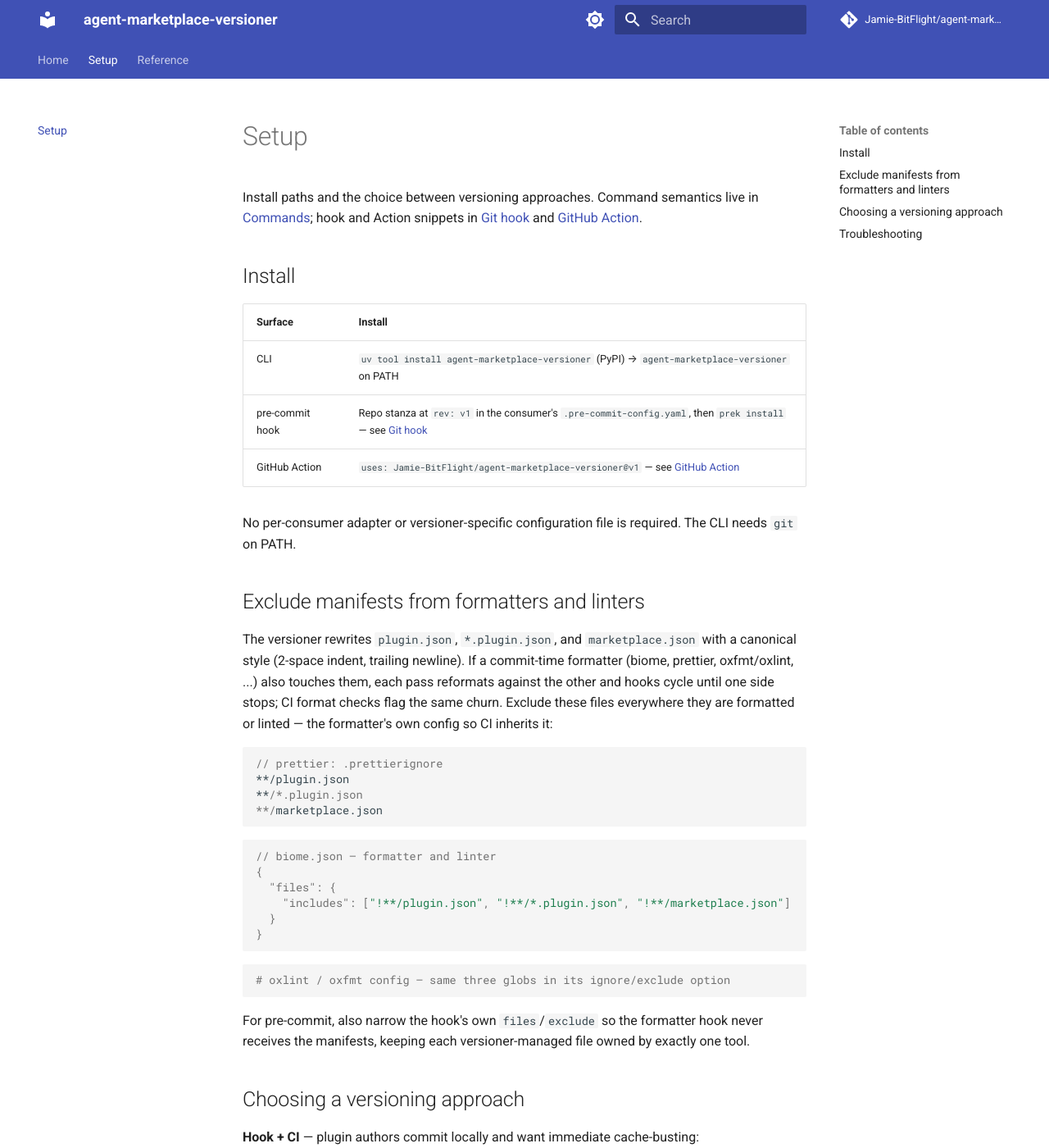
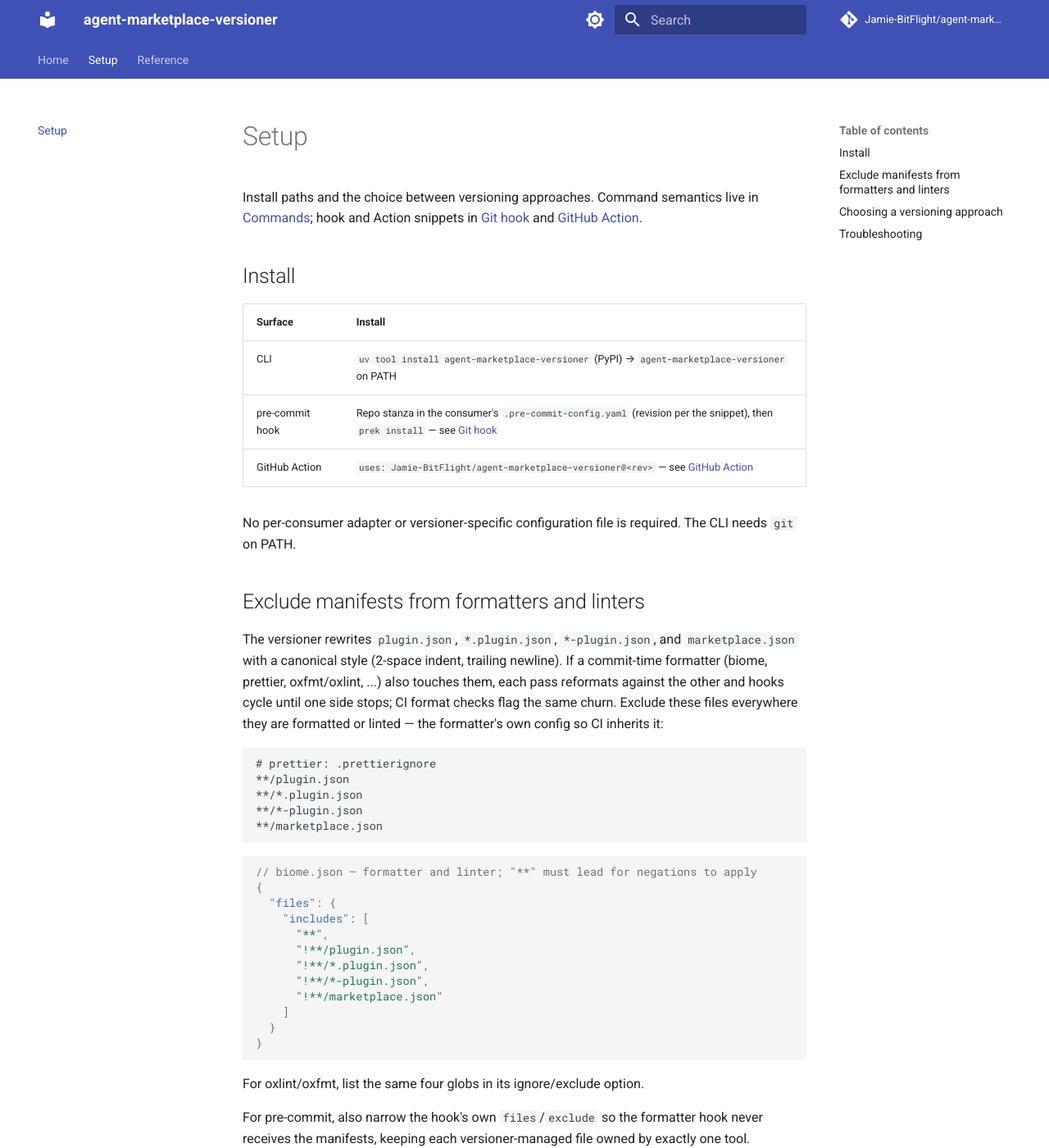
Before and after one commit to Jamie-BitFlight/agent-marketplace-versioner, an MkDocs documentation site: the page built from docs/setup.md, in a window 1280 px wide and 1400 px high. Shown: the whole window at 82% size. Built offline with MkDocs 1.6.1 and Material for MkDocs 9.7.7, drawn with Linux system fonts in a browser that asks for light colours; comment, search, counter and statistics services are not loaded.

Commit message:
docs(setup): fix biome negation config, cover *-plugin.json, drop nonexistent v1 tag refs

````diff
--- a/docs/setup.md
+++ b/docs/setup.md
@@ -9,40 +9,45 @@ live in [Commands](index.md#commands); hook and Action snippets in
 | Surface | Install |
 | --- | --- |
 | CLI | `uv tool install agent-marketplace-versioner` (PyPI) → `agent-marketplace-versioner` on PATH |
-| pre-commit hook | Repo stanza at `rev: v1` in the consumer's `.pre-commit-config.yaml`, then `prek install` — see [Git hook](index.md#git-hook) |
-| GitHub Action | `uses: Jamie-BitFlight/agent-marketplace-versioner@v1` — see [GitHub Action](index.md#github-action) |
+| pre-commit hook | Repo stanza in the consumer's `.pre-commit-config.yaml` (revision per the snippet), then `prek install` — see [Git hook](index.md#git-hook) |
+| GitHub Action | `uses: Jamie-BitFlight/agent-marketplace-versioner@<rev>` — see [GitHub Action](index.md#github-action) |
 
 No per-consumer adapter or versioner-specific configuration file is required.
 The CLI needs `git` on PATH.
 
 ## Exclude manifests from formatters and linters
 
-The versioner rewrites `plugin.json`, `*.plugin.json`, and `marketplace.json`
-with a canonical style (2-space indent, trailing newline). If a commit-time
-formatter (biome, prettier, oxfmt/oxlint, ...) also touches them, each pass
-reformats against the other and hooks cycle until one side stops; CI format
-checks flag the same churn. Exclude these files everywhere they are formatted
-or linted — the formatter's own config so CI inherits it:
+The versioner rewrites `plugin.json`, `*.plugin.json`, `*-plugin.json`, and
+`marketplace.json` with a canonical style (2-space indent, trailing newline).
+If a commit-time formatter (biome, prettier, oxfmt/oxlint, ...) also touches
+them, each pass reformats against the other and hooks cycle until one side
+stops; CI format checks flag the same churn. Exclude these files everywhere
+they are formatted or linted — the formatter's own config so CI inherits it:
 
-```json5
-// prettier: .prettierignore
+```text
+# prettier: .prettierignore
 **/plugin.json
 **/*.plugin.json
+**/*-plugin.json
 **/marketplace.json
 ```
 
-```json5
-// biome.json — formatter and linter
+```json
+// biome.json — formatter and linter; "**" must lead for negations to apply
 {
   "files": {
-    "includes": ["!**/plugin.json", "!**/*.plugin.json", "!**/marketplace.json"]
+    "includes": [
+      "**",
+      "!**/plugin.json",
+      "!**/*.plugin.json",
+      "!**/*-plugin.json",
+      "!**/marketplace.json"
+    ]
   }
 }
 ```
 
-```toml
-# oxlint / oxfmt config — same three globs in its ignore/exclude option
-```
+For oxlint/oxfmt, list the same four globs in its ignore/exclude option.
 
 For pre-commit, also narrow the hook's own `files`/`exclude` so the formatter
 hook never receives the manifests, keeping each versioner-managed file owned by
````
Also changed, not shown: .review/pr3-adversarial.md (added, +163 -0 lines), skills/marketplace-versioning/SKILL.md (+1 -13 lines).
